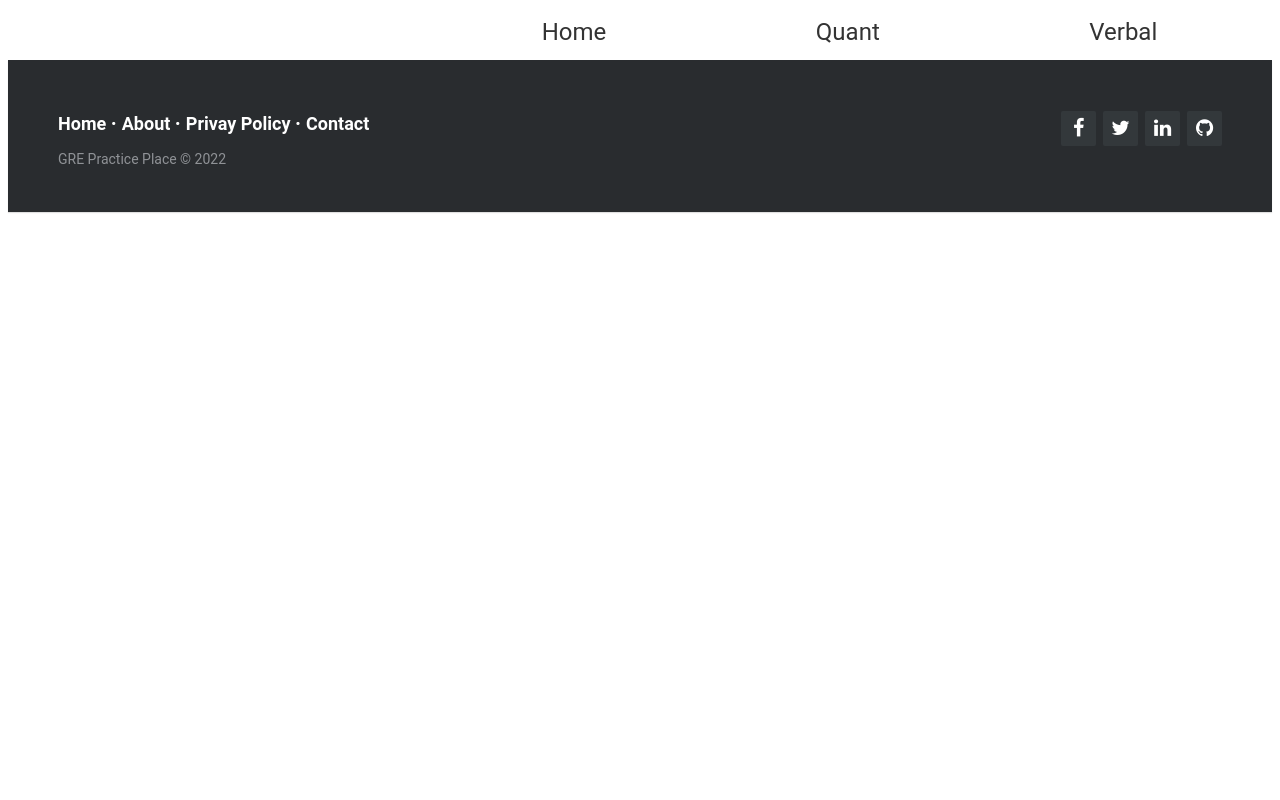
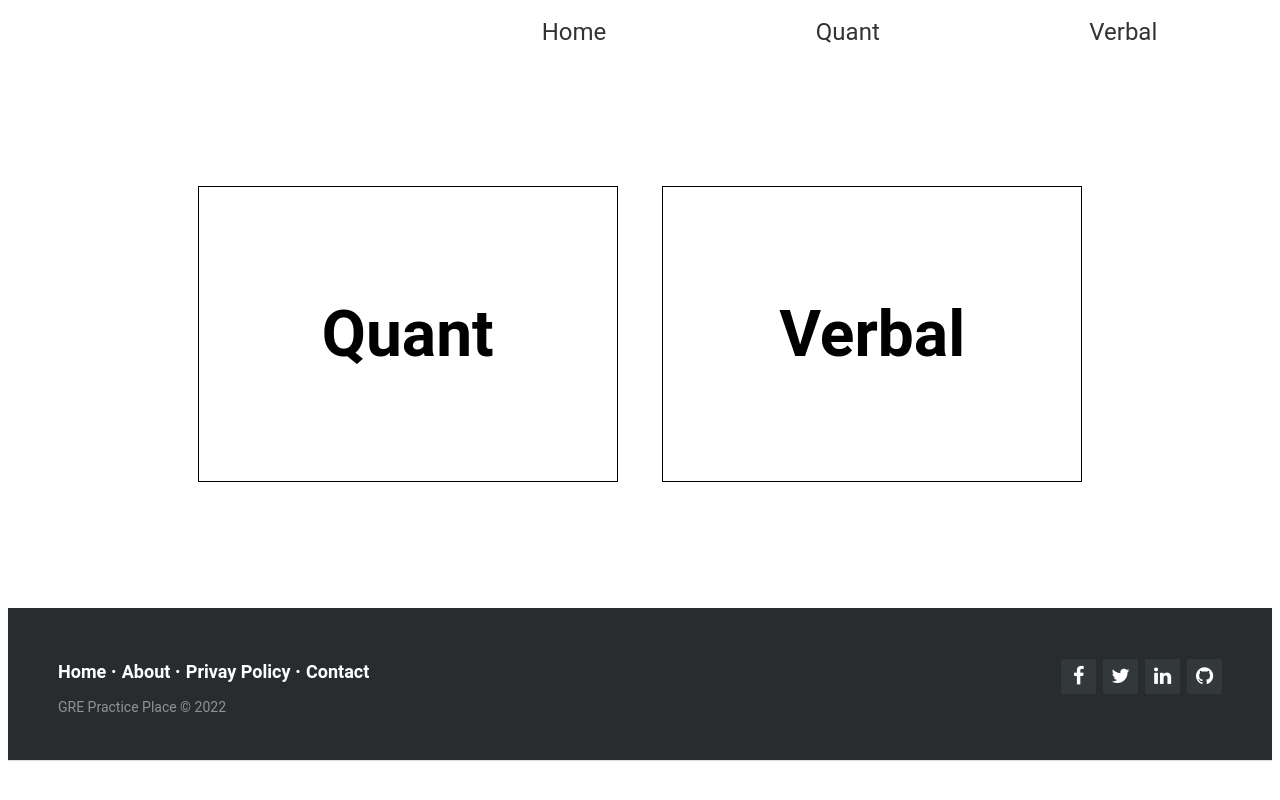
Before and after one commit to gresolutionwithanswer/gresolutionwithanswer.github.io, a plain HTML site: page index.html in a window 1280 px wide. Drawn offline with Linux system fonts and the light colour scheme.

Commit message:
added quant and verbal to home

```diff
--- a/index.css
+++ b/index.css
@@ -134,3 +134,45 @@ section {
     line-height: 1.8;
   }
 }
+
+#main-container {
+    display:grid;
+    grid-template-columns: 15% 35% 35% 15%;
+    text-align: center;
+    margin-top: 10%;
+    margin-bottom: 10%;
+}
+
+
+#Quant{
+    grid-column-start: 2;
+    border: 0.1em solid rgb(0, 0, 0);
+    padding: 15% 15% 15% 15%;
+    margin-right: 5%;
+
+}
+#Quant:hover{
+    border:0.2em dotted rgb(50, 0, 0);
+    transform:scale(1.1);
+    transition: all .4s ease;
+}
+#Verbal{
+    grid-column-start: 3;
+    border: 0.1em solid rgb(0, 0, 0);
+    padding: 15% 15% 15% 15%;
+    margin-left: 5%;
+}
+#Verbal:hover{
+    border:0.2em dotted rgb(50, 0, 0);
+    transform:scale(1.1);
+    transition: all .4s ease;
+}
+
+h1{
+    font-family: Helvetica;
+    font-size: 400%;
+}
+a{
+    text-decoration: none;
+    color :black;
+}
--- a/index.html
+++ b/index.html
@@ -25,7 +25,14 @@
             </nav>
           </header>
           <!-- Main content-->
-
+          <div id="main-container">
+              <div id="Quant">
+                <h1><a href="#">Quant</a></h1>
+              </div>
+              <div id="Verbal">
+                <h1><a href="#">Verbal</a></h1>
+              </div>
+          </div>
           <!--Footer-->
           <footer class="footer-distributed">
 
```
